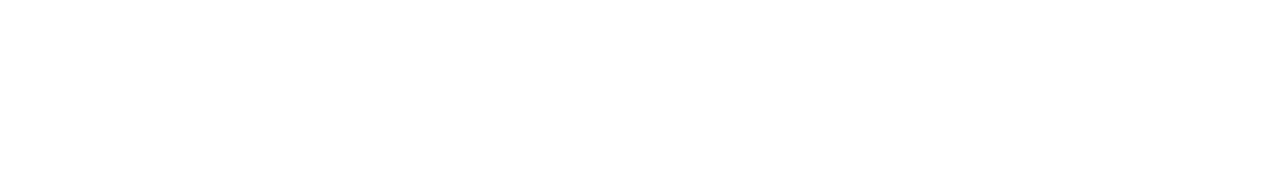
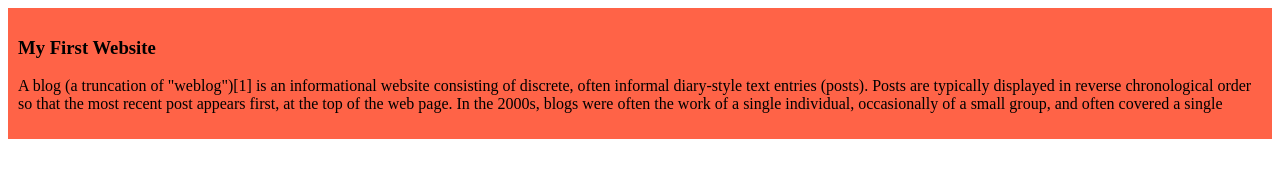
Before and after one commit to ShantoReza76/my-simple-website, a plain HTML site: page index.html in a window 1280 px wide. Drawn offline with Linux system fonts and the light colour scheme.

Commit message:
my first blog

```diff
--- a/index.html
+++ b/index.html
@@ -4,8 +4,13 @@
     <meta charset="UTF-8">
     <meta name="viewport" content="width=device-width, initial-scale=1.0">
     <title>My Simple Website</title>
+    <link rel="stylesheet" href="styles/blog.css">
 </head>
 <body>
+    <div>
+        <h3>My First Website</h3>
+        <p>A blog (a truncation of "weblog")[1] is an informational website consisting of discrete, often informal diary-style text entries (posts). Posts are typically displayed in reverse chronological order so that the most recent post appears first, at the top of the web page. In the 2000s, blogs were often the work of a single individual, occasionally of a small group, and often covered a single</p>
+    </div>
 
 </body>
 </html>
--- /dev/null
+++ b/styles/blog.css
@@ -0,0 +1,6 @@
+div{
+    background-color:tomato ;
+    padding:10px ;
+
+
+}
```
